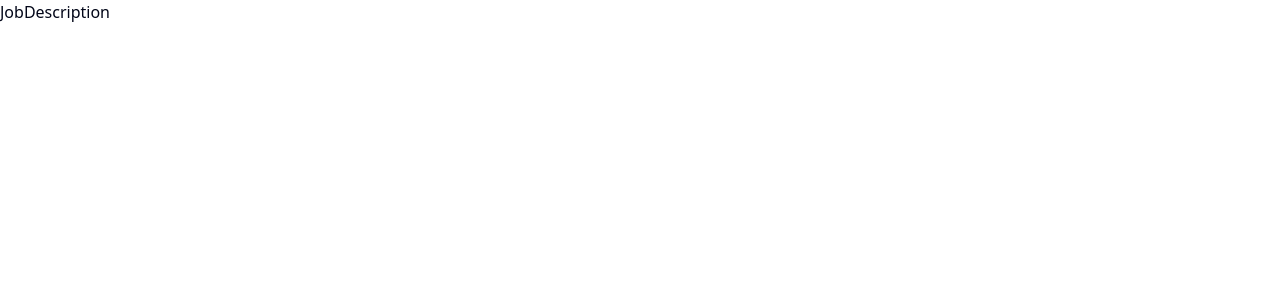
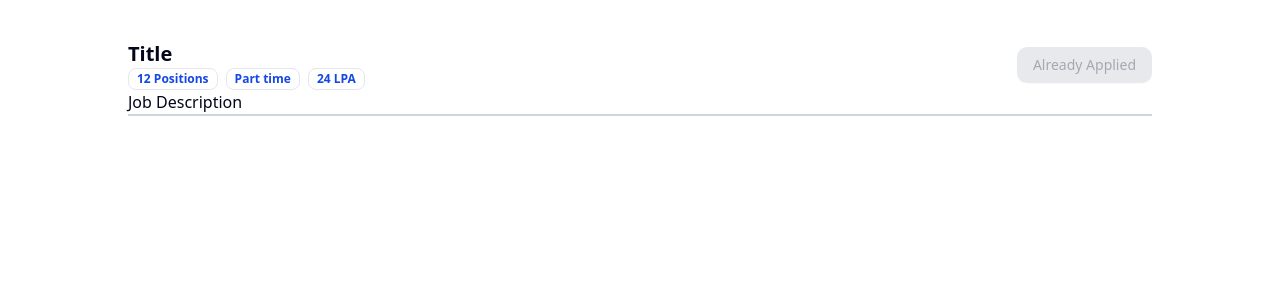
Before and after one commit to Hrishabh3829/JobPortal, a React (Vite) app in the folder frontend/: page /description/1 in a window 1280 px wide. Shown: the top 300 px of the page. Built offline with nearby package versions, Linux system fonts and the light colour scheme.

Commit message:
changing description details

```diff
--- a/frontend/src/components/JobDescription.jsx
+++ b/frontend/src/components/JobDescription.jsx
@@ -1,7 +1,34 @@
 import React from 'react'
+import { Badge } from './ui/badge'
+import { Button } from './ui/button'
 
 export const JobDescription = () => {
-  return (
-    <div>JobDescription</div>
-  )
+    const isApplied = true
+    return (
+
+        <div className='max-w-5xl mx-auto my-10'>
+            <div className='flex items-center justify-between'>
+                <div>
+                    <h1 className='font-bold text-xl'>Title</h1>
+                    <div className='flex flex-wrap gap-2'>
+                        <Badge className='text-blue-700 font-bold' variant='ghost'>12 Positions</Badge>
+                        <Badge className='text-blue-700 font-bold' variant='ghost'>Part time</Badge>
+                        <Badge className='text-blue-700 font-bold' variant='ghost'>24 LPA</Badge>
+                    </div>
+                </div>
+                <Button disabled={isApplied}
+                    className={`
+                                rounded-lg px-4 py-2 text-white font-medium transition-colors duration-200
+                                        ${isApplied
+                            ? 'bg-gray-300 text-gray-600 cursor-not-allowed'
+                            : 'bg-blue-400 hover:bg-blue-500 active:bg-blue-600 shadow-sm'
+                        }
+                    `}
+                >
+                    {isApplied ? 'Already Applied' : 'Apply Now'}
+                </Button>
+            </div>
+            <h1 className='border-b-2 border-b-gray-300 font-medium'>Job Description</h1>
+        </div>
+    )
 }
```
